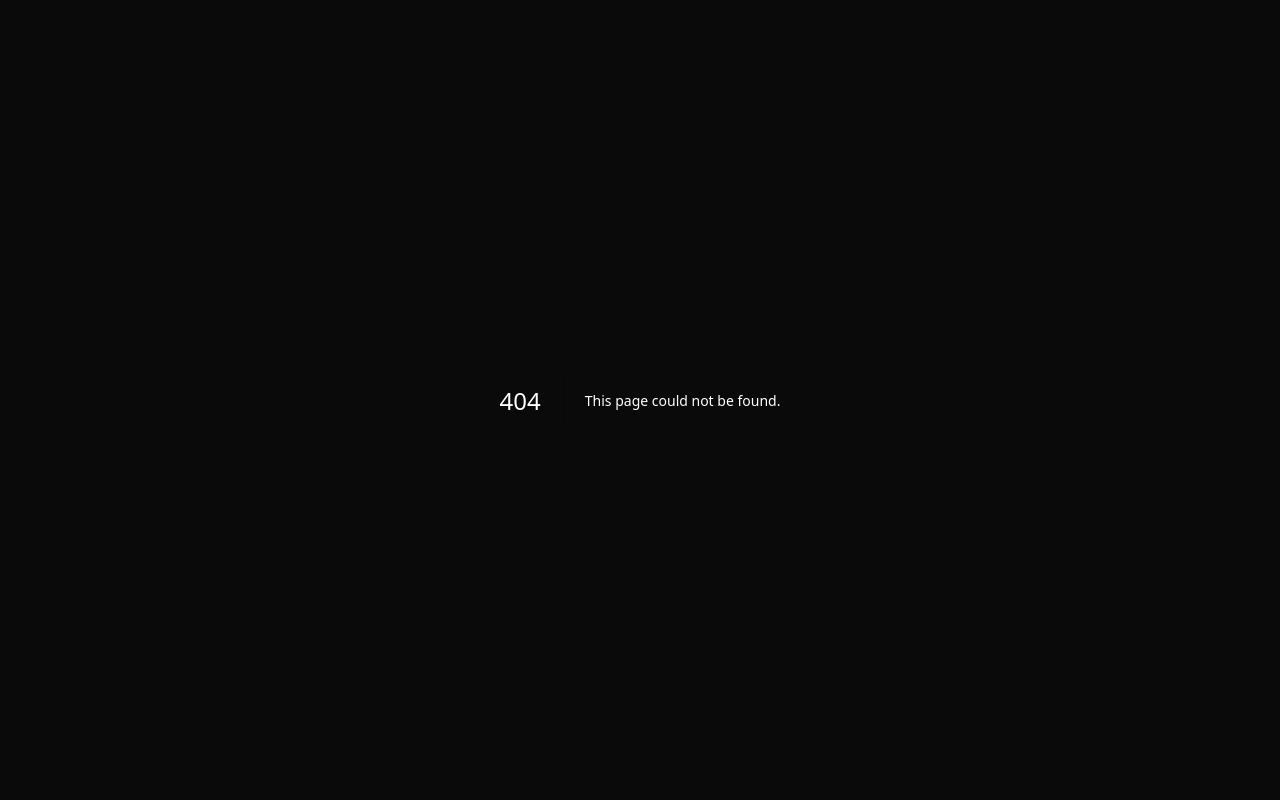
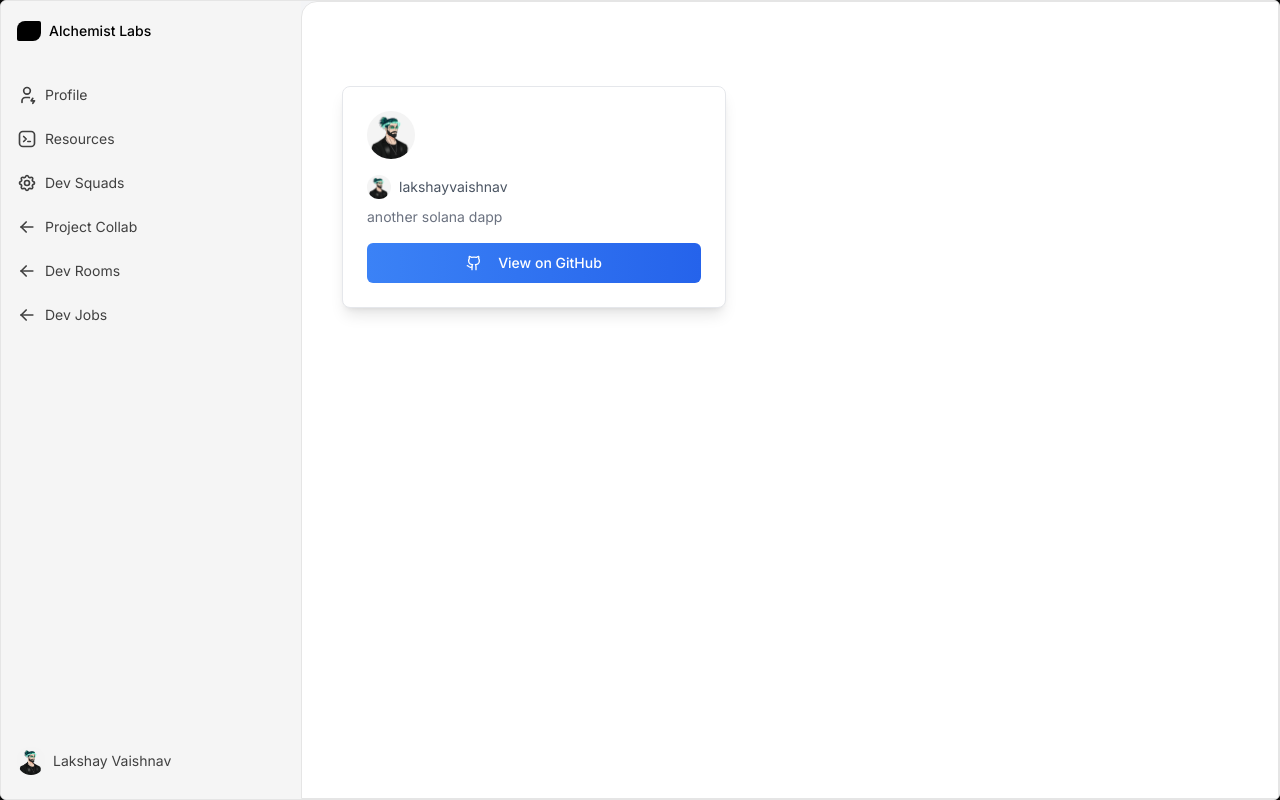
Before and after one commit to lakshayvaishnav/Alchemist-SaaS, a Next.js app: page /dashboard/projectcollab in a window 1280 px wide. Before the commit this address had no page. Built offline with nearby package versions, Linux system fonts and the light colour scheme.

Commit message:
added project collab card

```diff
--- /dev/null
+++ b/app/dashboard/projectcollab/page.tsx
@@ -0,0 +1,21 @@
+import ProjectCard from "@/components/Ui/projet-card";
+
+export default function projectcollab() {
+  return (
+    <div className="flex  flex-1">
+      <div className="p-2 md:p-10 rounded-tl-2xl border border-neutral-200 dark:border-neutral-700 bg-white dark:bg-neutral-900 flex flex-col gap-2 flex-1 w-full h-full">
+        <h1 className="font-bold text-3xl">Project Collab</h1>
+        <div>
+          <ProjectCard
+            projectName="solbounty"
+            projectIcon="/lxsh.jpg"
+            description="another solana dapp"
+            developerAvatar="/lxsh.jpg"
+            developerName="lakshayvaishnav"
+            githubUrl="https://github.com/lakshayvaishnav"
+          ></ProjectCard>
+        </div>
+      </div>
+    </div>
+  );
+}
--- /dev/null
+++ b/components/Ui/projet-card.tsx
@@ -0,0 +1,64 @@
+'use client'
+
+import React from 'react'
+import { motion } from 'framer-motion'
+import { Card, CardContent, CardFooter, CardHeader, CardTitle } from "./card"
+import { Avatar, AvatarFallback, AvatarImage } from "./avatar"
+import { Button } from "./button"
+import { Github } from 'lucide-react'
+
+interface ProjectCardProps {
+  projectName: string
+  projectIcon: string
+  developerName: string
+  developerAvatar: string
+  description: string
+  githubUrl: string
+}
+
+const ProjectCard: React.FC<ProjectCardProps> = ({
+  projectName,
+  projectIcon,
+  developerName,
+  developerAvatar,
+  description,
+  githubUrl
+}) => {
+  return (
+    <Card className="w-full max-w-sm overflow-hidden bg-white dark:bg-gray-800 shadow-lg">
+      <CardHeader className="flex flex-row items-center space-x-4 pb-4">
+        <Avatar className="w-12 h-12">
+          <AvatarImage src={projectIcon} alt={projectName} />
+          <AvatarFallback>{projectName.charAt(0)}</AvatarFallback>
+        </Avatar>
+        <CardTitle className="text-xl font-bold">{projectName}</CardTitle>
+      </CardHeader>
+      <CardContent className="pb-4">
+        <div className="flex items-center space-x-2 mb-2">
+          <Avatar className="w-6 h-6">
+            <AvatarImage src={developerAvatar} alt={developerName} />
+            <AvatarFallback>{developerName.charAt(0)}</AvatarFallback>
+          </Avatar>
+          <span className="text-sm text-gray-600 dark:text-gray-300">{developerName}</span>
+        </div>
+        <p className="text-sm text-gray-500 dark:text-gray-400">{description}</p>
+      </CardContent>
+      <CardFooter>
+        <motion.div
+          className="w-full"
+          whileHover={{ scale: 1.05 }}
+          whileTap={{ scale: 0.95 }}
+        >
+          <Button
+            className="w-full bg-gradient-to-r from-blue-500 to-blue-600 hover:from-blue-600 hover:to-blue-700 text-white"
+            onClick={() => window.open(githubUrl, '_blank')}
+          >
+            <Github className="mr-2 h-4 w-4" /> View on GitHub
+          </Button>
+        </motion.div>
+      </CardFooter>
+    </Card>
+  )
+}
+
+export default ProjectCard
--- a/package.json
+++ b/package.json
@@ -17,6 +17,7 @@
     "class-variance-authority": "^0.7.0",
     "clsx": "^2.1.1",
     "framer-motion": "^11.11.17",
+    "lucide-react": "^0.460.0",
     "next": "14.2.16",
     "next-auth": "^4.24.10",
     "prisma": "^5.22.0",
```
Also changed, not shown: 1 other file (tests, documents, lock files or other folders).
